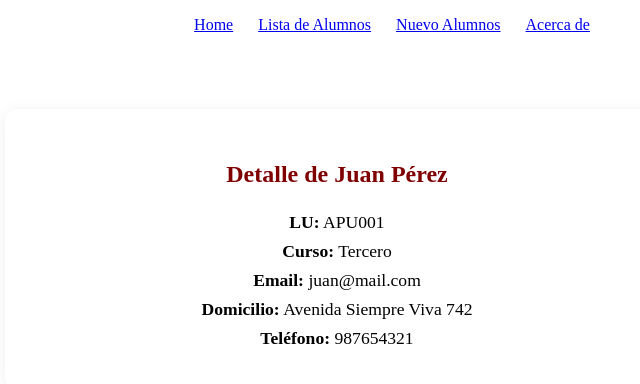
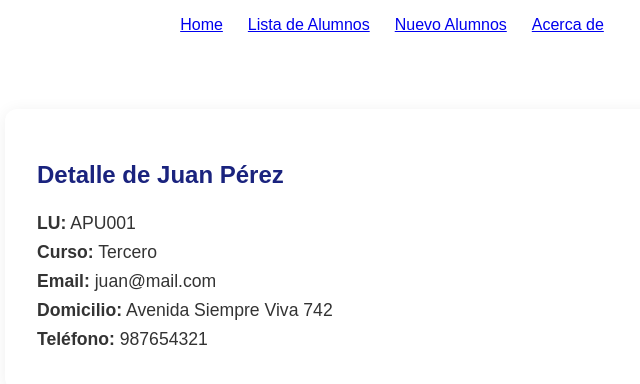
Before and after one commit to matiasvargas-dev/pv_tp5_grupo19, a React (Vite) app: page /alumno/1 in a window 1280 px wide. Shown: the top 384 px of the page, without its empty margins (303-943 px from the left). Built offline with nearby package versions, Linux system fonts and the light colour scheme.

Commit message:
feat: actualiza estilos y actulizo presentation.css

```diff
--- a/src/views/Home/component/Presentation.css
+++ b/src/views/Home/component/Presentation.css
@@ -1,7 +1,4 @@
-* {
-  font-family: "Montserrat", "dosis";
-  text-align: center;
-}
+
 .presentation-container {
   background: linear-gradient(135deg, #ffa07a 0%, #cd5c5c 100%);
   border-radius: 16px;
--- a/src/views/ListaAlumno/style.css
+++ b/src/views/ListaAlumno/style.css
@@ -88,11 +88,12 @@
 }
 
 .detalle-alumno-container h2 {
-  color: #800000;
+  color: #1a237e;
   margin-bottom: 1.5rem;
 }
 
 .detalle-alumno-container p {
   font-size: 1.1rem;
   margin: 0.5rem 0;
+  color: #333;
 }
```
